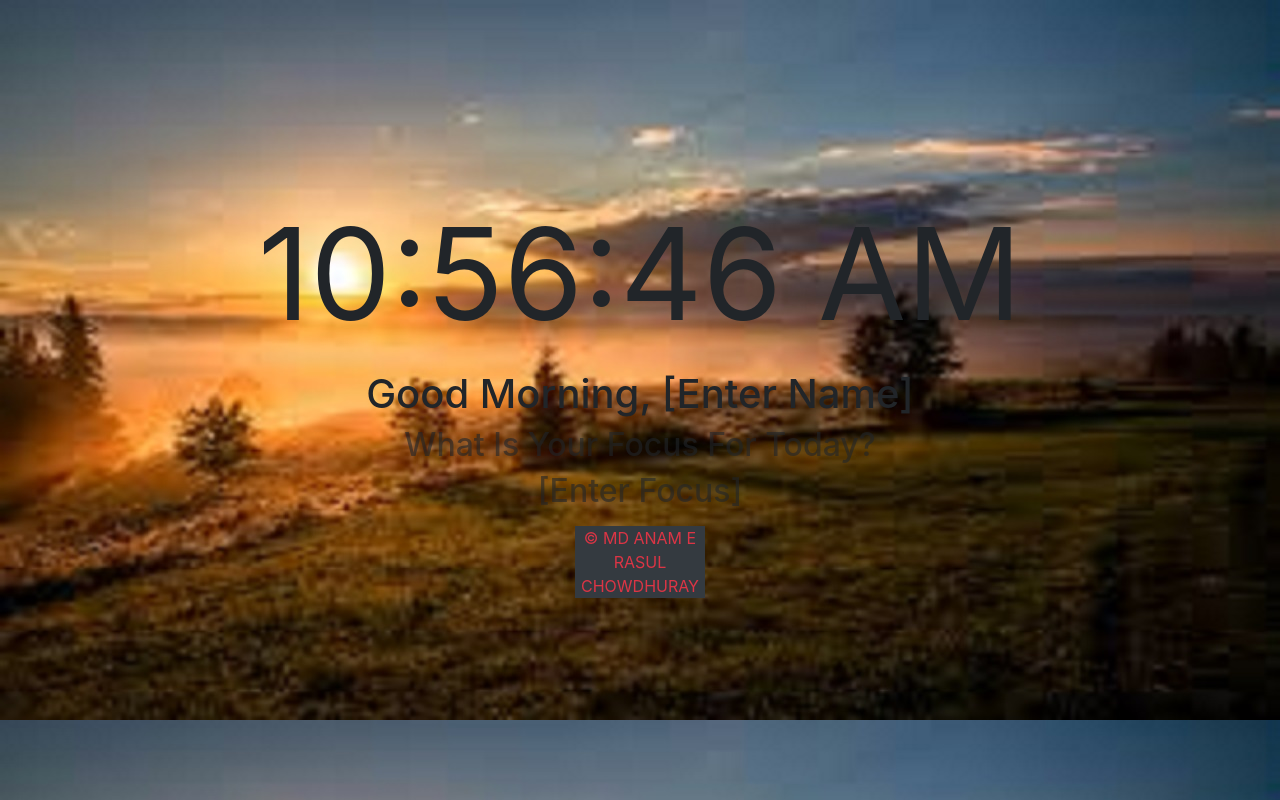
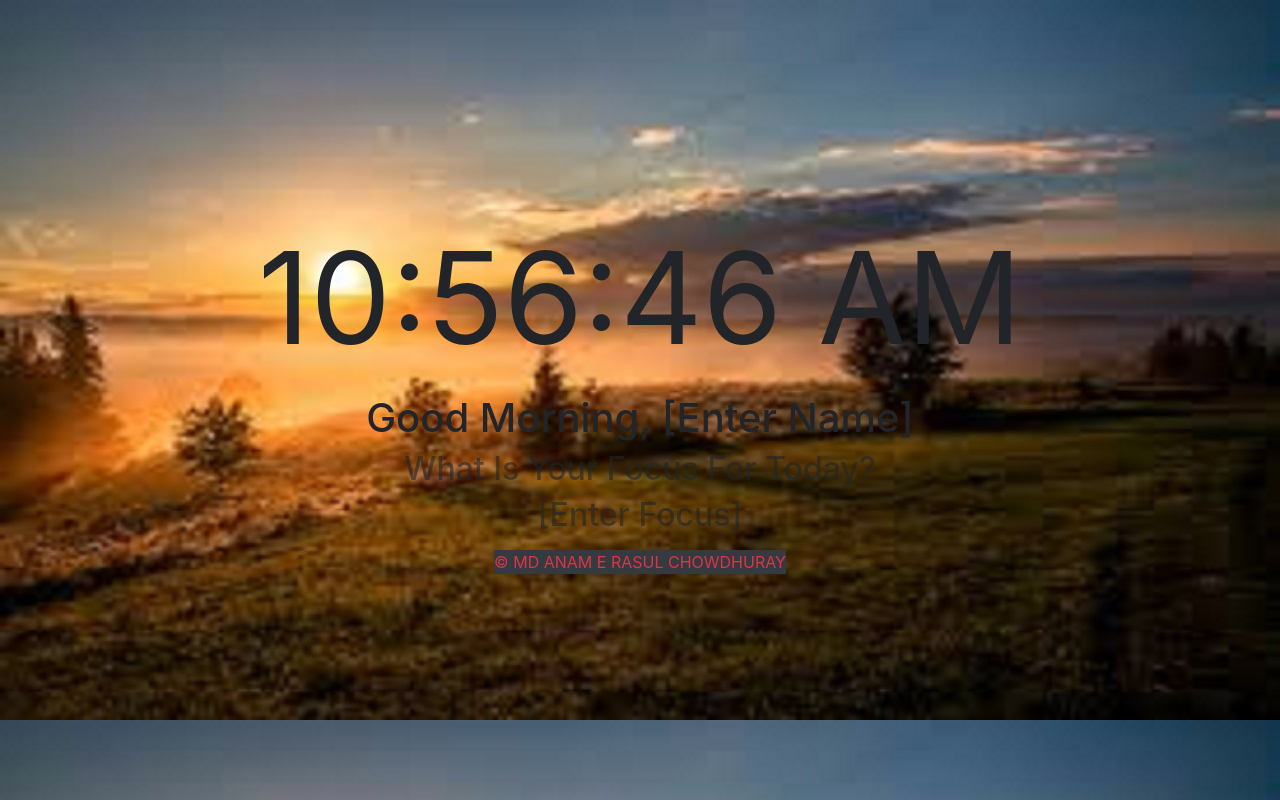
Before and after one commit to mdanamerasul/digital, a plain HTML site: page index.html in a window 1280 px wide. Drawn offline with nearby package versions, Linux system fonts and the light colour scheme.

Commit message:
Update index.html

```diff
--- a/index.html
+++ b/index.html
@@ -25,7 +25,7 @@
     <footer class="py-2">
       <div class="container">
         <div class="row">
-          <div class="col-md-6 mx-auto">
+          <div class="col-md-12 mx-auto">
             <p class="bg-dark text-danger text-center">
               &copy MD ANAM E RASUL CHOWDHURAY
             </p>
```
